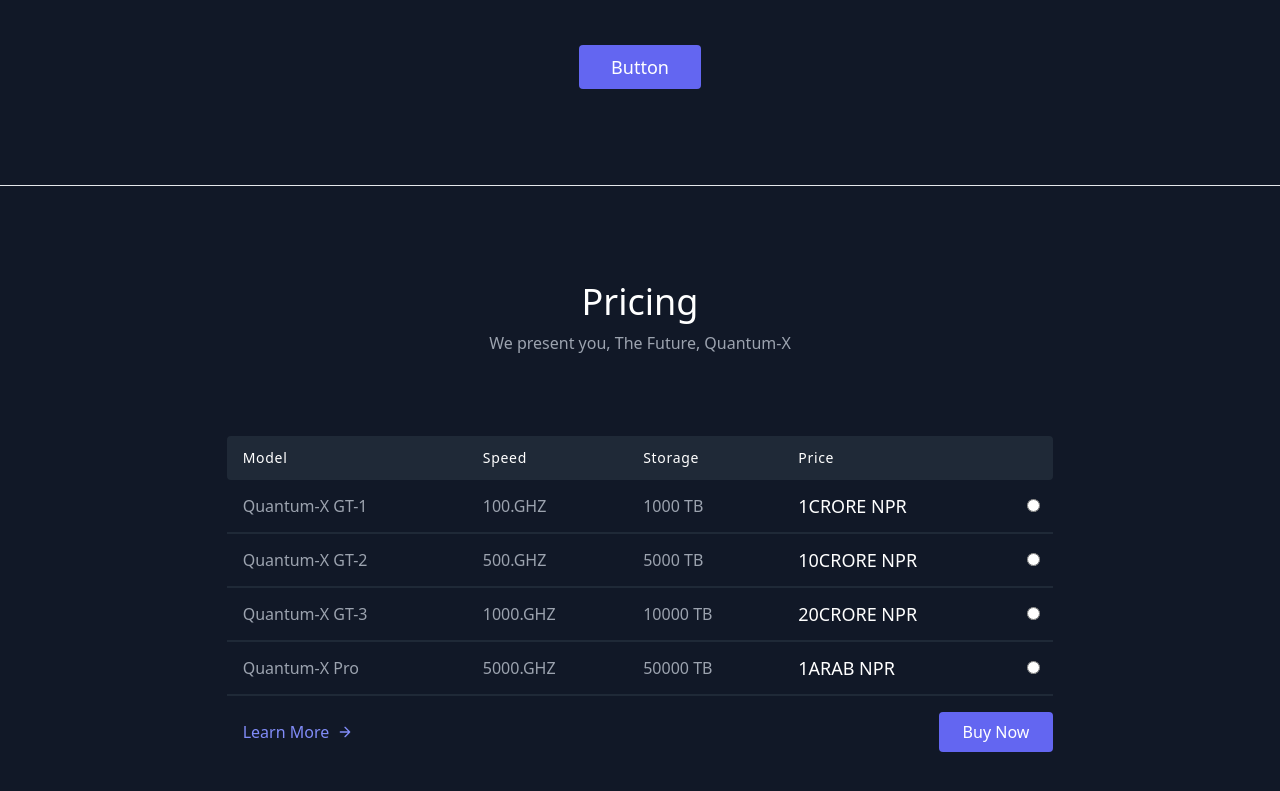
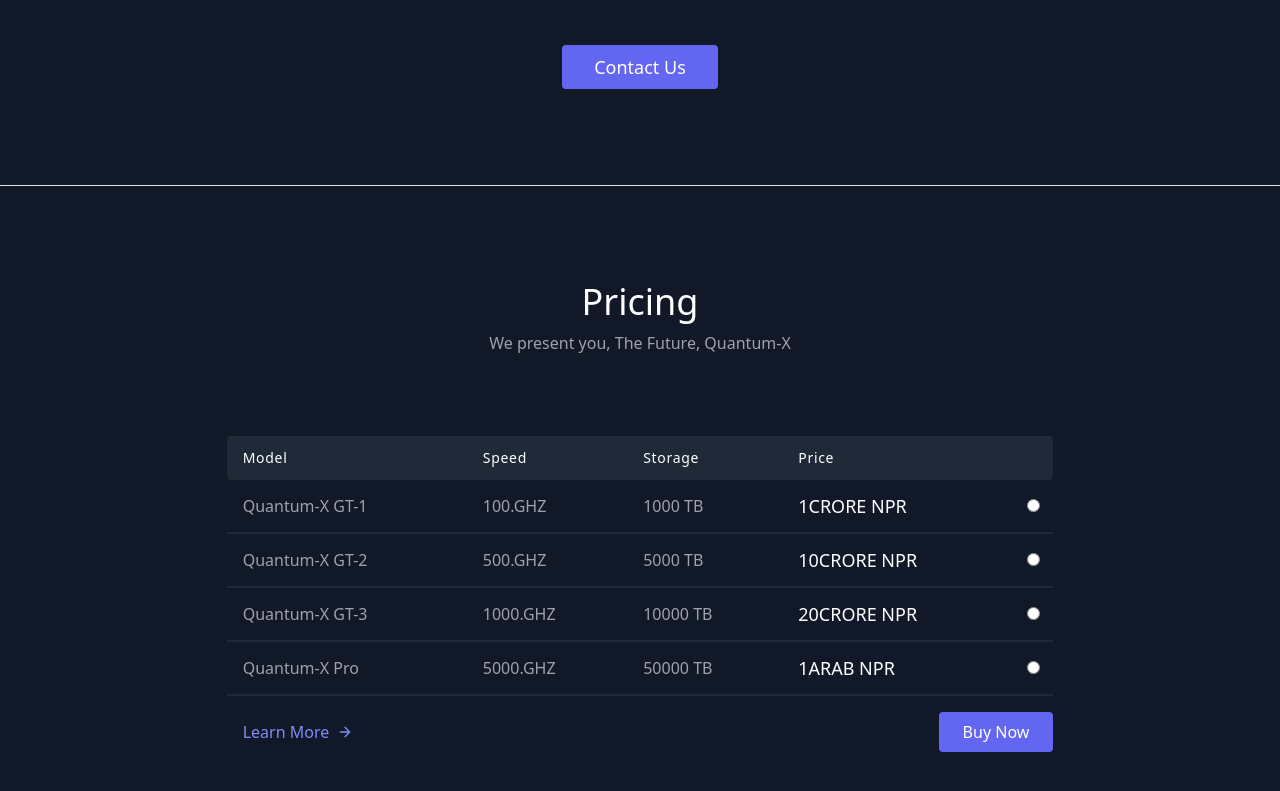
Before and after one commit to sambhavacharyaa/quantumx, a plain HTML site: page index.html in a window 1280 px wide. Shown: the part 1276-2067 px from the top of the page. Drawn offline with nearby package versions, Linux system fonts and the light colour scheme.

Commit message:
Update index.html

```diff
--- a/index.html
+++ b/index.html
@@ -132,7 +132,7 @@
           </div>
         </div>
       </div>
-      <button class="flex mx-auto mt-16 text-white bg-indigo-500 border-0 py-2 px-8 focus:outline-none hover:bg-indigo-600 rounded text-lg">Button</button>
+      <button class="flex mx-auto mt-16 text-white bg-indigo-500 border-0 py-2 px-8 focus:outline-none hover:bg-indigo-600 rounded text-lg">Contact Us</button>
     </div>
   </section>
 
```
